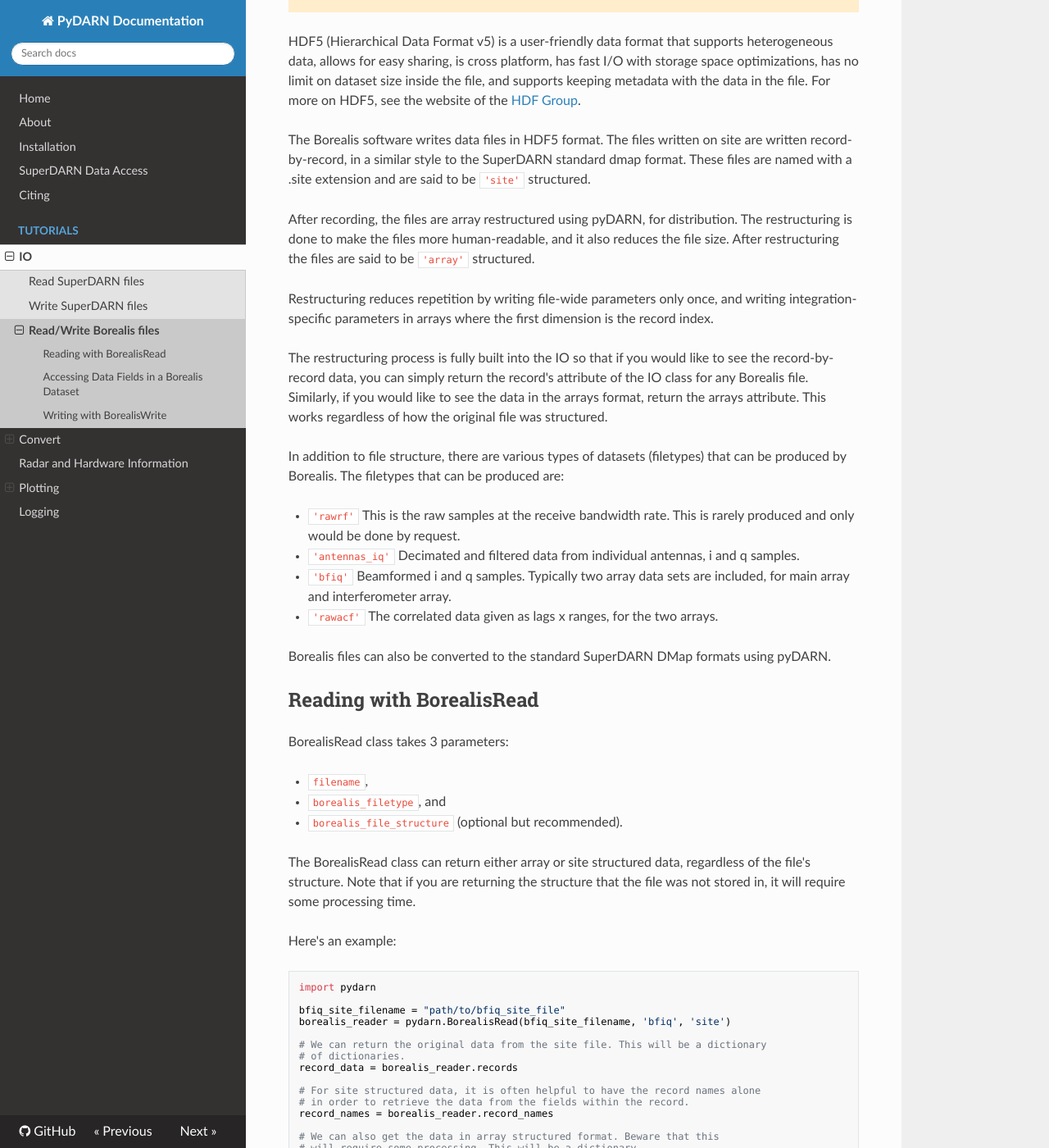
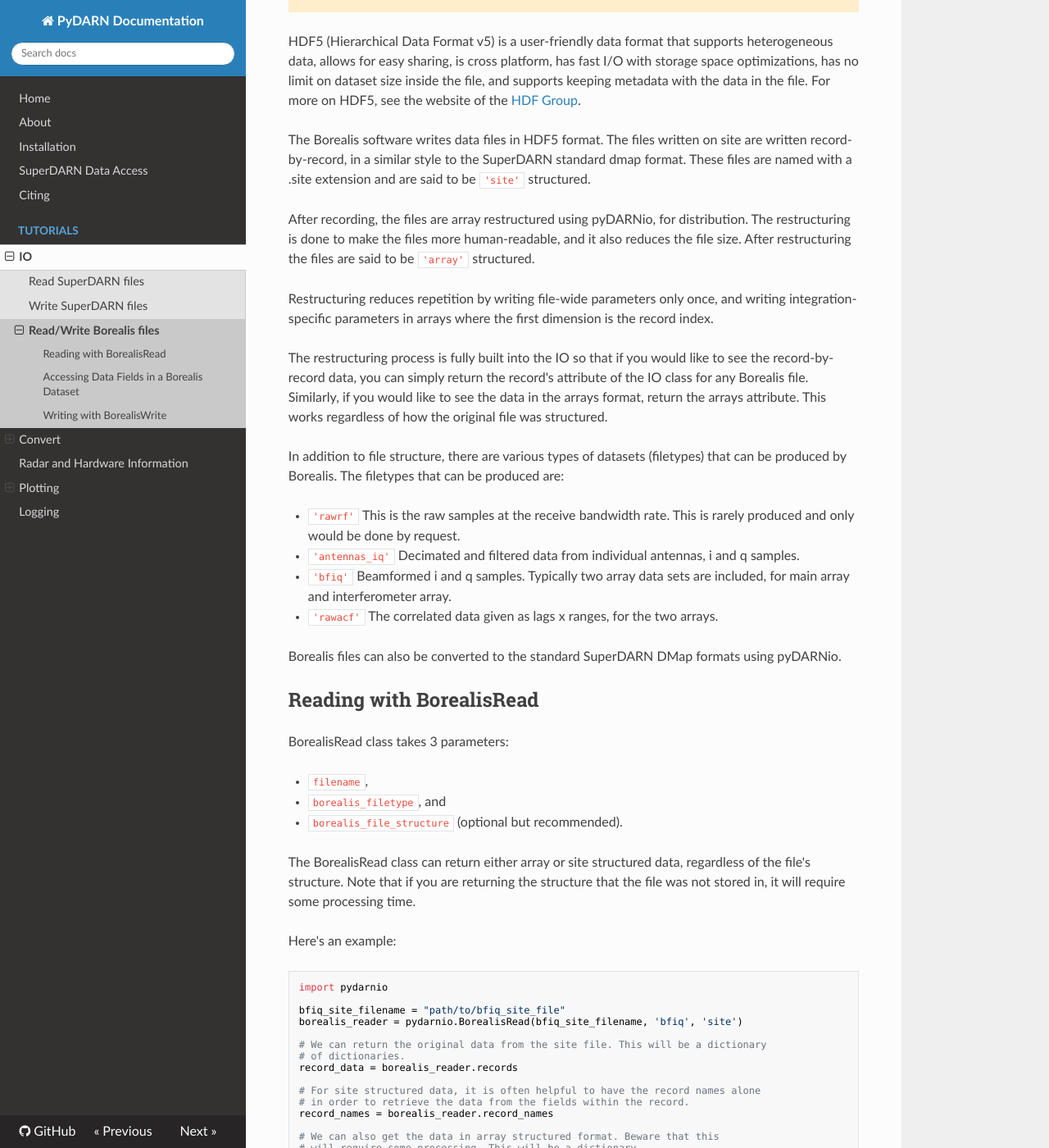
Before and after one commit to SuperDARN/pyDARNio, an MkDocs documentation site: the page built from docs/user/BorealisIO.md, in a window 1280 px wide and 1400 px high, scrolled down 284 px. Shown: the whole window at 82% size. Built offline with MkDocs 1.6.1, drawn with Linux system fonts in a browser that asks for light colours; nearby versions of some CDN libraries; some of the changed text lies outside the part shown.

Commit message:
switched pyDARN to pyDARNio

````diff
--- a/docs/user/BorealisIO.md
+++ b/docs/user/BorealisIO.md
@@ -15,7 +15,7 @@ site are written record-by-record, in a similar style to the SuperDARN standard
 dmap format. These files are named with a .site extension and are said to be
 `'site'` structured.
 
-After recording, the files are array restructured using pyDARN, for distribution.
+After recording, the files are array restructured using pyDARNio, for distribution.
 The restructuring is done to make the files more human-readable, and it also
 reduces the file size. After restructuring the files are said to be `'array'`
 structured.
@@ -52,7 +52,7 @@ for main array and interferometer array.
 The correlated data given as lags x ranges, for the two arrays.
 
 Borealis files can also be converted to the standard SuperDARN DMap formats
-using pyDARN.
+using pyDARNio.
 
 ## Reading with BorealisRead
 
@@ -69,10 +69,10 @@ that the file was not stored in, it will require some processing time.
 Here's an example:
 
 ```python
-import pydarn
+import pydarnio
 
 bfiq_site_filename = "path/to/bfiq_site_file"
-borealis_reader = pydarn.BorealisRead(bfiq_site_filename, 'bfiq', 'site')
+borealis_reader = pydarnio.BorealisRead(bfiq_site_filename, 'bfiq', 'site')
 
 # We can return the original data from the site file. This will be a dictionary
 # of dictionaries.
@@ -93,10 +93,10 @@ common structure available to the user), and following failure will attempt to
 read as site structured.
 
 ```python
-import pydarn
+import pydarnio
 
 rawacf_array_filename = "path/to/rawacf_array_file"
-borealis_reader = pydarn.BorealisRead(rawacf_array_filename, 'rawacf')
+borealis_reader = pydarnio.BorealisRead(rawacf_array_filename, 'rawacf')
 
 print(borealis_reader.borealis_file_structure) # confirm it was array structured
 
@@ -141,12 +141,12 @@ The BorealisWrite class takes 4 parameters:
 Here's an example that will write `my_rawacf_data` to `my_file`:
 
 ```python
-import pydarn
+import pydarnio
 
 my_rawacf_data = borealis_reader.arrays
 
 my_file = "path/to/file"
-writer = pydarn.BorealisWrite(my_file, my_rawacf_data, 'rawacf', 'array')
+writer = pydarnio.BorealisWrite(my_file, my_rawacf_data, 'rawacf', 'array')
 ```
 
 Similar to reading files, if you don't supply the borealis_file_structure
@@ -154,12 +154,12 @@ parameter, the writer will attempt to write the file as array structured first,
 and following failure will attempt to write as site structured.
 
 ```python
-import pydarn
+import pydarnio
 
 my_rawacf_data = borealis_reader.arrays
 
 my_file = "path/to/file"
-writer = pydarn.BorealisWrite(my_file, my_rawacf_data, 'rawacf')
+writer = pydarnio.BorealisWrite(my_file, my_rawacf_data, 'rawacf')
 
 print(writer.borealis_file_structure)  # to check the file structure written
 ```
````
